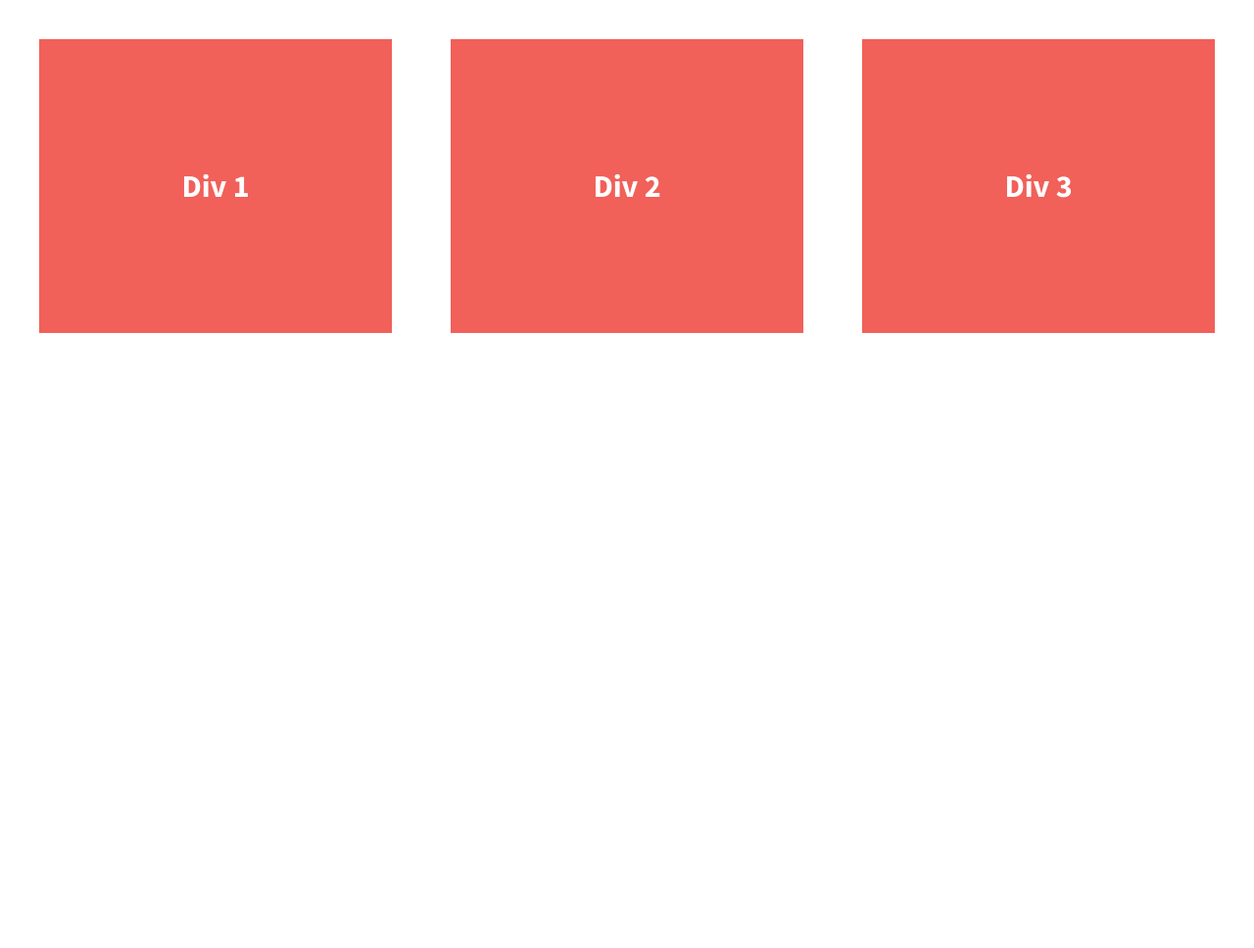
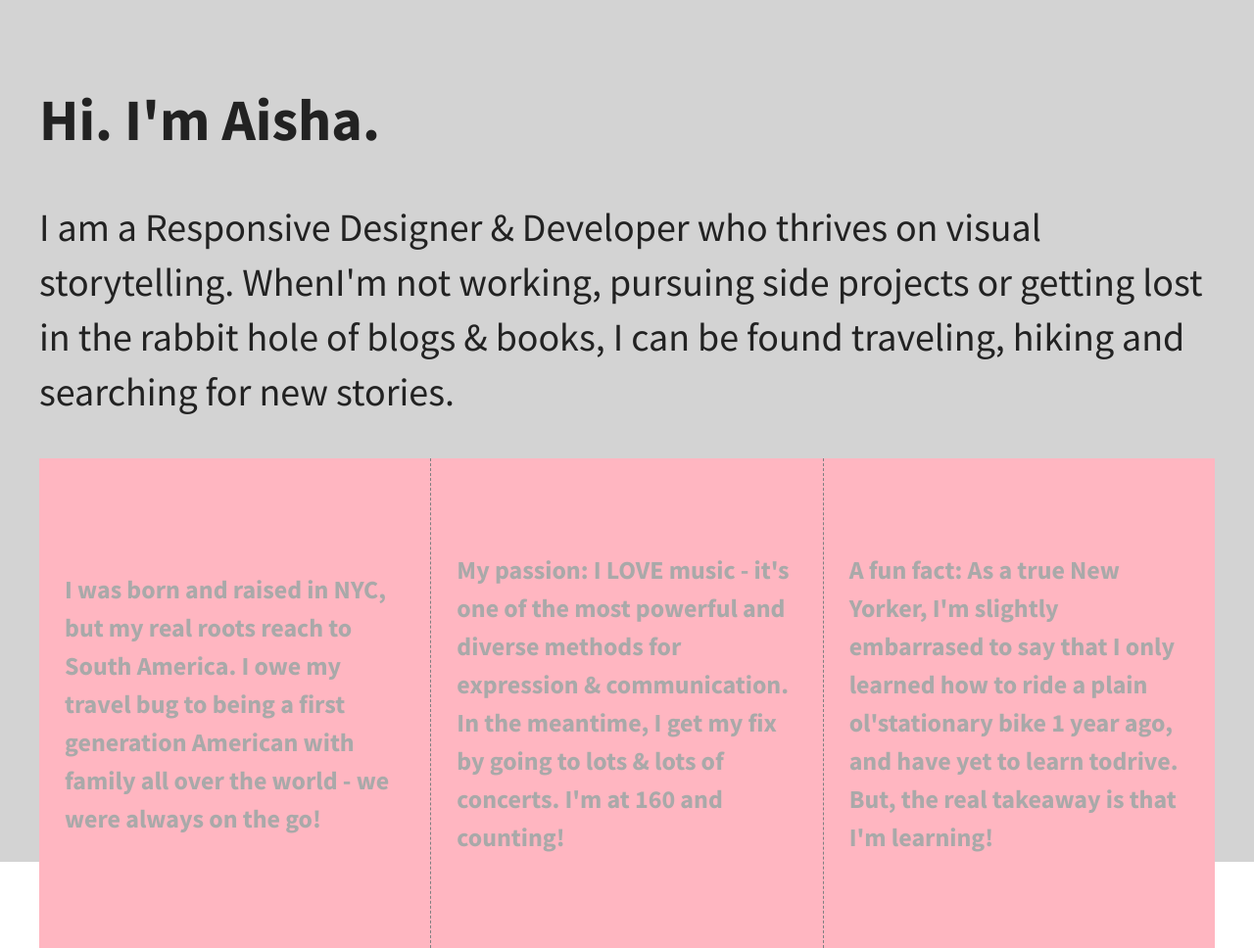
Before and after one commit to egbertcl/07.01-206-divs-flexbox-starter, a plain HTML site: page index.html in a window 1280 px wide. Shown: the whole page at 98% size. Before the commit the page ends 880 px from the top, so only its background shows below. Drawn offline with nearby package versions, Linux system fonts and the light colour scheme.

Commit message:
added content for div page

```diff
--- a/css/main.css
+++ b/css/main.css
@@ -106,8 +106,15 @@ body {
   padding: 2em;
   font-size: 1.25em;
   height: 100%;
+  background: lightgray;
+  overflow: auto;
 }
-
+h1 {
+    font-size: 3em;
+}
+#top-intro p {
+    font-size: 2em;
+}
 .wrapper {
   /*add display:flex and set justify-content to space-between*/
   display: flex;
@@ -117,19 +124,22 @@ body {
 
 .div-1, .div-2, .div-3 {
   /*give the divs a width of 30%, add display:flex, set justify-content and align-items to center*/
-  color: #fff;
+  color: darkgrey;
+  font-weight: 700;
   line-height: 1.5em;
-  font-size: 1.6em;
-  background-color: #f16059;
-  height: 300px;
+  font-size: 1.3em;
+  background-color: lightpink;
+  height: 500px;
   width: 30%;
+  padding: 0 1em;
   display: flex;
   justify-content: center;
   align-items: center;
 }
-
-
-
+.div-2 {
+    border-right: 1px grey dashed;
+    border-left: 1px grey dashed;
+}
 
 /* ==========================================================================
    Helper classes
--- a/index.html
+++ b/index.html
@@ -1,5 +1,6 @@
 <!doctype html>
 <html class="no-js" lang="">
+
 <head>
     <meta charset="utf-8">
     <meta http-equiv="x-ua-compatible" content="ie=edge">
@@ -16,20 +17,31 @@
     <link href='http://fonts.googleapis.com/css?family=Lora:700' rel='stylesheet' type='text/css'>
     <link href='http://fonts.googleapis.com/css?family=Source+Sans+Pro:400,700' rel='stylesheet' type='text/css'>
 </head>
+
 <body>
     <!--[if lt IE 8]>
             <p class="browserupgrade">You are using an <strong>outdated</strong> browser. Please <a href="http://browsehappy.com/">upgrade your browser</a> to improve your experience.</p>
         <![endif]-->
-
+    <section id="top-intro">
+        <h1>Hi. I'm Aisha.</h1>
+        <p>I am a Responsive Designer & Developer who thrives on visual storytelling. WhenI'm not working, pursuing side
+            projects or getting lost in the rabbit hole of blogs & books, I can be found traveling, hiking and searching
+            for new stories.</p>
+    </section>
     <section class="wrapper">
         <div class="div-1">
-                Div 1
+            <p>I was born and raised in NYC, but my real roots reach to South America. I owe my travel bug to being a
+                first generation American with family all over the world - we were always on the go!</p>
         </div>
         <div class="div-2">
-                Div 2
+            <p>My passion: I LOVE music - it's one of the most powerful and diverse methods for expression &
+                communication. In the meantime, I get my fix by going to lots & lots of concerts. I'm at 160 and
+                counting!</p>
         </div>
         <div class="div-3">
-                Div 3
+            <p>A fun fact: As a true New Yorker, I'm slightly embarrased to say that I only learned how to ride a plain
+                ol'stationary bike 1 year ago, and have yet to learn todrive. But, the real takeaway is that I'm
+                learning!</p>
         </div>
     </section>
 
@@ -40,12 +52,15 @@
 
     <!-- Google Analytics: change UA-XXXXX-X to be your site's ID. -->
     <script>
-            (function(b,o,i,l,e,r){b.GoogleAnalyticsObject=l;b[l]||(b[l]=
-            function(){(b[l].q=b[l].q||[]).push(arguments)});b[l].l=+new Date;
-            e=o.createElement(i);r=o.getElementsByTagName(i)[0];
-            e.src='https://www.google-analytics.com/analytics.js';
-            r.parentNode.insertBefore(e,r)}(window,document,'script','ga'));
-            ga('create','UA-XXXXX-X','auto');ga('send','pageview');
+            (function (b, o, i, l, e, r) {
+                b.GoogleAnalyticsObject = l; b[l] || (b[l] =
+                    function () { (b[l].q = b[l].q || []).push(arguments) }); b[l].l = +new Date;
+                e = o.createElement(i); r = o.getElementsByTagName(i)[0];
+                e.src = 'https://www.google-analytics.com/analytics.js';
+                r.parentNode.insertBefore(e, r)
+            }(window, document, 'script', 'ga'));
+        ga('create', 'UA-XXXXX-X', 'auto'); ga('send', 'pageview');
     </script>
 </body>
+
 </html>
```
Lines whose indentation alone changed are shown as unchanged.
